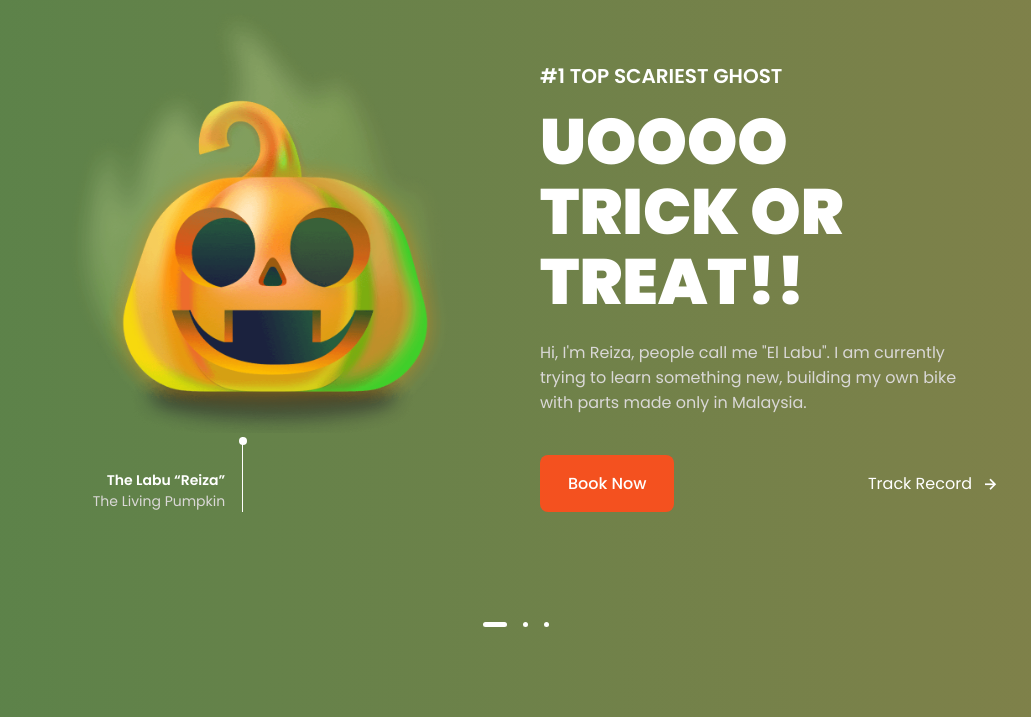
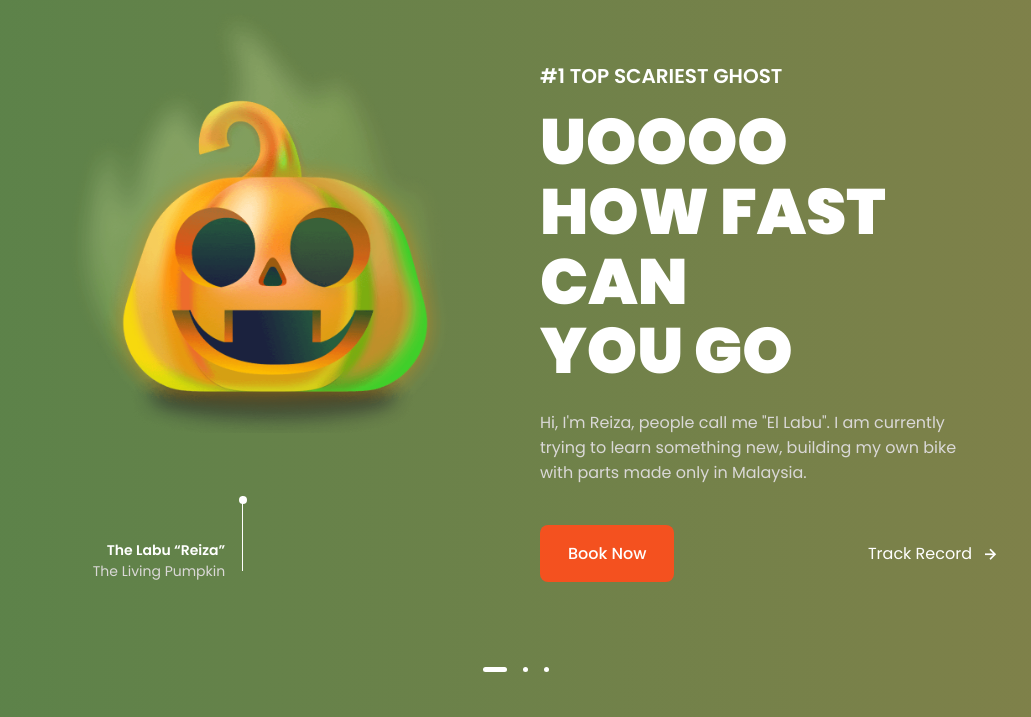
Before and after one commit to akmalfaiz94/performancetest, a plain HTML site: page index.html in a window 1280 px wide. Shown: the part 83-800 px from the top of the page, without its empty margins (124-1155 px from the left). Drawn offline with nearby package versions, Linux system fonts and the light colour scheme.

Commit message:
initial commit

```diff
--- a/index.html
+++ b/index.html
@@ -82,7 +82,7 @@
 
                                 <div class="home__data">
                                     <h3 class="home__subtitle">#1 Top Scariest Ghost</h3>
-                                    <h1 class="home__title">UOOOO <br> TRICK OR <br> TREAT!!</h1>
+                                    <h1 class="home__title">UOOOO <br> HOW FAST CAN <br> YOU GO</h1>
                                     <p class="home__description">Hi, I'm Reiza, people call me "El Labu". I am currently trying to learn
                                         something new, building my own bike with parts made only in Malaysia.
                                     </p>
```
